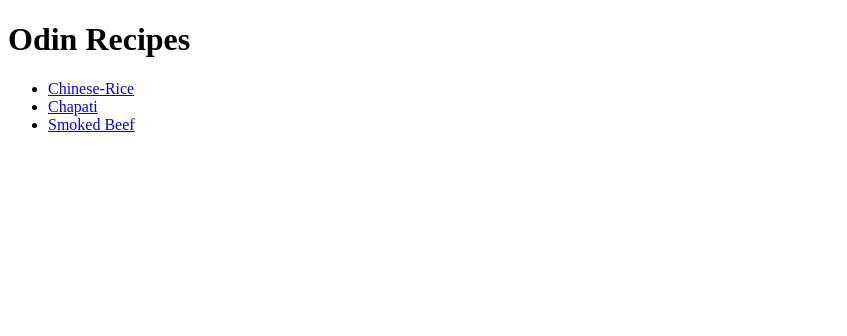
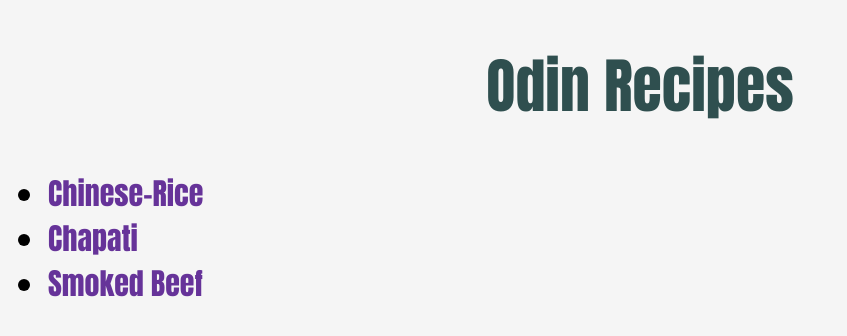
Before and after one commit to CharlesNganga/odin-recipes, a plain HTML site: page index.html in a window 1280 px wide. Shown: the whole page, without its empty margins (0-847 px from the left). Drawn offline with Linux system fonts and the light colour scheme.

Commit message:
added css to my html

```diff
--- a/index.html
+++ b/index.html
@@ -4,13 +4,14 @@
     <meta charset="UTF-8">
     <meta name="viewport" content="width=device-width, initial-scale=1.0">
     <title>Odin Recipes</title>
+    <link rel="stylesheet" href="./style.css">
 </head>
 <body>
-    <h1>Odin Recipes</h1>
+    <h1 class="heading">Odin Recipes</h1>
     <ul>
-        <li><a href="./recipes/chinese-rice.html">Chinese-Rice</a></li>
-        <li><a href="./recipes/chapati.html">Chapati</a></li>
-        <li><a href="./recipes/beef.html">Smoked Beef</a></li>
+        <li class="list"><a href="./recipes/chinese-rice.html" class="link">Chinese-Rice</a></li>
+        <li class="list"><a href="./recipes/chapati.html" class="link">Chapati</a></li>
+        <li class="list"><a href="./recipes/beef.html" class="link">Smoked Beef</a></li>
     </ul>
 </body>
 </html>
--- /dev/null
+++ b/style.css
@@ -0,0 +1,19 @@
+body{
+    background-color: whitesmoke;
+    font-family: Impact, Haettenschweiler, 'Arial Narrow Bold', sans-serif;
+}
+.heading{
+    font-size: 60px;
+    font-weight: 800;
+    text-align: center;
+    color: darkslategray;
+}
+
+.list{
+    font-size: 30px;
+
+}
+.link{
+    text-decoration: none;
+    color: rebeccapurple;
+}
```
